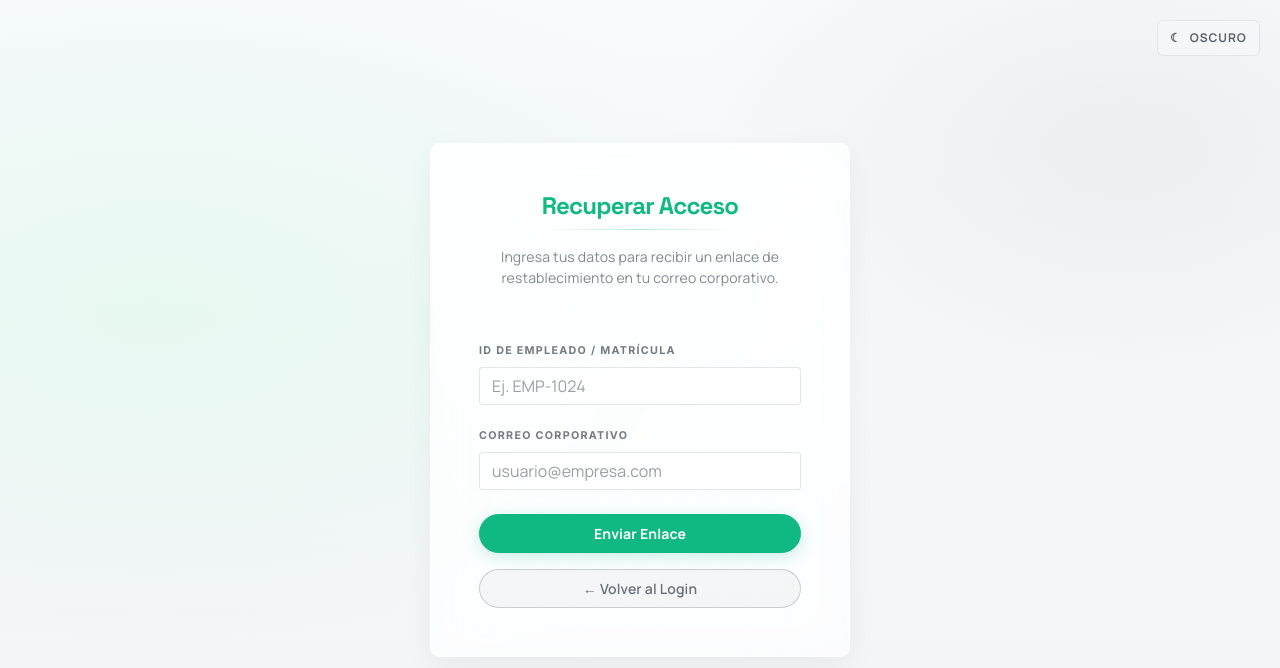
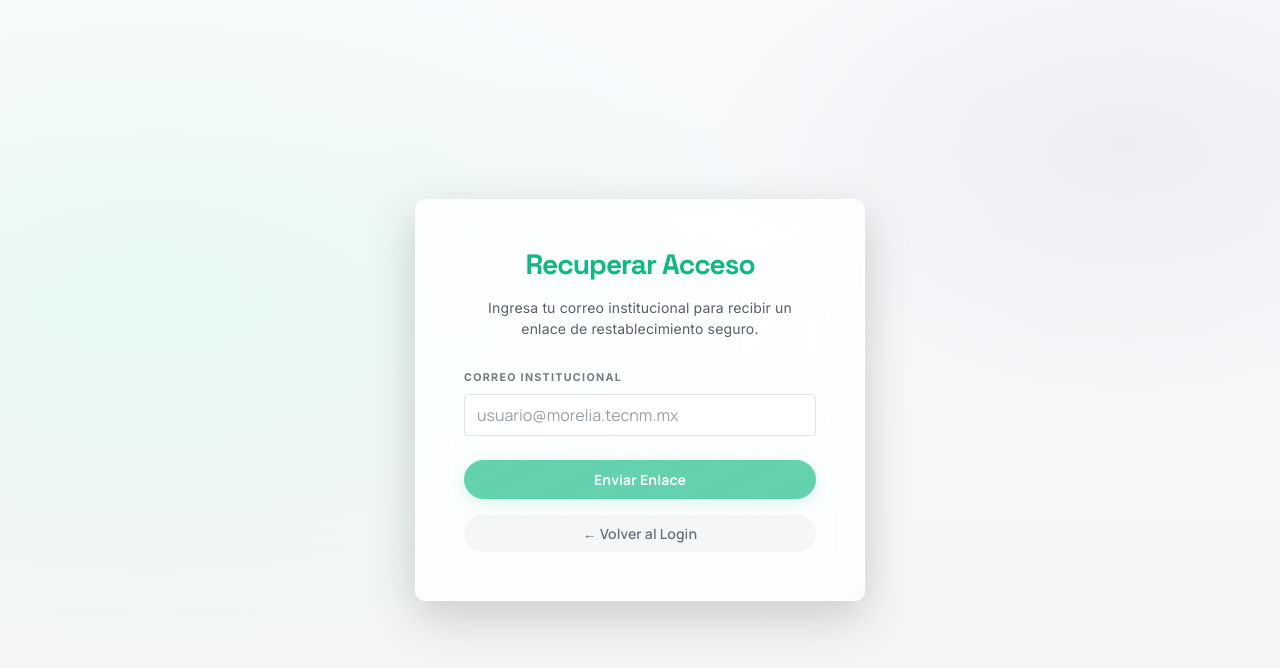
Before and after one commit to iowosyse/stack-underflow, a Vue app: page /forgot-password in a window 1280 px wide. Shown: the top 668 px of the page. Built offline with nearby package versions, Linux system fonts and the light colour scheme.

Commit message:
validacion de la informacion en formularios desde el lado del cliente en tiempo real

```diff
--- a/src/views/ForgotPasswordView.vue
+++ b/src/views/ForgotPasswordView.vue
@@ -1,61 +1,55 @@
 <template>
   <div class="d-flex flex-column align-items-center justify-content-center vh-100 user-bg">
-
-    <!-- Theme Toggle Flotante -->
-    <button @click="toggle" class="theme-toggle theme-toggle--float">
-      <span class="theme-toggle-icon">{{ isDark ? '☀' : '☾' }}</span>
-      <span class="theme-toggle-label">{{ isDark ? 'Claro' : 'Oscuro' }}</span>
-    </button>
-
-    <div class="glass-user p-5 text-center" style="width: 100%; max-width: 420px;">
-
-      <div class="mb-5">
-        <h2 class="h4 fw-bold mb-2 text-accent">Recuperar Acceso</h2>
-        <div style="height: 1px; background: linear-gradient(90deg, transparent, var(--accent), transparent); opacity: 0.30; margin: 0 auto; width: 60%;"></div>
-        <p class="small mt-3 opacity-55">
-          Ingresa tus datos para recibir un enlace de restablecimiento en tu correo corporativo.
-        </p>
-      </div>
+    <div class="glass-user p-5 text-center shadow-lg" style="width: 100%; max-width: 450px;">
+      <h3 class="mb-3 fw-bold text-accent">Recuperar Acceso</h3>
+      <p class="small mb-4 opacity-75" style="font-family: 'Inter', sans-serif;">Ingresa tu correo institucional para recibir un enlace de restablecimiento seguro.</p>
 
       <form @submit.prevent="handleRecover" class="text-start">
-        <div class="mb-3">
-          <label class="form-label">ID de Empleado / Matrícula</label>
-          <input type="text" class="form-control" v-model="employeeId" placeholder="Ej. EMP-1024">
+
+        <div class="mb-4">
+          <label class="form-label">Correo Institucional</label>
+          <input type="email" class="form-control py-2" v-model="email" placeholder="usuario@morelia.tecnm.mx" required>
+
+          <div v-if="email && !isEmailValid" class="text-danger mt-2" style="font-size: 0.75rem; font-family: 'Inter', sans-serif; font-weight: 600;">
+            Ingresa un correo válido (ej. tu_nombre@morelia.tecnm.mx)
+          </div>
         </div>
-        <div class="mb-4">
-          <label class="form-label">Correo Corporativo</label>
-          <input type="email" class="form-control" v-model="email" placeholder="usuario@empresa.com">
+
+        <div v-if="successMessage" class="alert alert-success small text-center fw-bold py-2 px-3" style="border-radius: var(--radius-xs); font-family: 'Inter', sans-serif; background: rgba(16, 185, 129, 0.15); border: 1px solid var(--accent); color: var(--accent);">
+          {{ successMessage }}
         </div>
-        <button type="submit" class="btn btn-primary w-100 py-2 rounded-pill mb-3">
+
+        <button v-else type="submit" class="btn btn-primary w-100 py-2 rounded-pill mb-3" :disabled="!isEmailValid">
           Enviar Enlace
         </button>
-        <RouterLink to="/" class="btn btn-outline-dark w-100 py-2 rounded-pill">
+
+        <RouterLink to="/" class="btn btn-outline-dark w-100 py-2 rounded-pill border-0 text-center d-block" style="text-decoration: none; background: rgba(0,0,0,0.05);">
           ← Volver al Login
         </RouterLink>
       </form>
     </div>
-
   </div>
 </template>
 
 <script setup>
-import { ref, onMounted } from 'vue'
-import { useRouter } from 'vue-router'
-import { useTheme } from '../composables/useTheme'
+import { ref, computed } from 'vue'
 
-const router     = useRouter()
-const employeeId = ref('')
-const email      = ref('')
-const { isDark, toggle, init } = useTheme()
+const email = ref('')
+const successMessage = ref('')
 
-onMounted(() => init())
+// Validación mediante Expresión Regular (Regex)
+const isEmailValid = computed(() => {
+  if (!email.value) return false
+
+  // Exige: Texto (letras, números, puntos) + @ + morelia.tecnm.mx exacto
+  const emailRegex = /^[a-zA-Z0-9._%+-]+@morelia\.tecnm\.mx$/i
+
+  // .test() compara lo que escribe el usuario con la regla matemática
+  return emailRegex.test(email.value.trim())
+})
 
 const handleRecover = () => {
-  if (employeeId.value && email.value) {
-    alert("Si los datos son correctos, recibirás un correo en los próximos minutos.")
-    router.push('/')
-  } else {
-    alert("Por favor llena todos los campos.")
-  }
+  successMessage.value = "Si el correo existe, hemos enviado las instrucciones."
+  email.value = ''
 }
 </script>
--- a/src/views/LoginView.vue
+++ b/src/views/LoginView.vue
@@ -1,7 +1,6 @@
 <template>
   <div class="d-flex flex-column align-items-center justify-content-center vh-100 user-bg">
 
-    <!-- Theme Toggle Flotante -->
     <button @click="toggle" class="theme-toggle theme-toggle--float">
       <span class="theme-toggle-icon">{{ isDark ? '☀' : '☾' }}</span>
       <span class="theme-toggle-label">{{ isDark ? 'Claro' : 'Oscuro' }}</span>
@@ -9,7 +8,6 @@
 
     <div class="glass-user p-5 text-center" style="width: 100%; max-width: 400px;">
 
-      <!-- Cabecera editorial -->
       <div class="mb-5">
         <h1 class="logo mb-2 text-accent" style="font-size: 1.1rem;">stack-underflow</h1>
         <div style="height: 1px; background: linear-gradient(90deg, transparent, var(--accent), transparent); opacity: 0.30; margin: 0 auto; width: 80%;"></div>
@@ -19,16 +17,21 @@
       <form @submit.prevent="handleLogin" class="text-start">
         <div class="mb-3">
           <label class="form-label">Usuario</label>
-          <input type="text" class="form-control" v-model="username" placeholder="admin o root">
+          <input type="text" class="form-control" v-model="username" placeholder="primer nombre, sin acentos" @input="clearError">
         </div>
         <div class="mb-4">
           <label class="form-label">Contraseña</label>
-          <input type="password" class="form-control" v-model="password" placeholder="admin o root">
+          <input type="password" class="form-control" v-model="password" placeholder="apellidos, sin acentos" @input="clearError">
         </div>
-        <button type="submit" class="btn btn-dark w-100 py-2 rounded-pill mb-3">
+
+        <div v-if="errorMessage" class="text-danger small fw-bold mb-3 text-center" style="font-family: 'Inter', sans-serif;">
+          {{ errorMessage }}
+        </div>
+
+        <button type="submit" class="btn btn-dark w-100 py-2 rounded-pill mb-3" :disabled="!isFormValid">
           Ingresar al Sistema
         </button>
-        <RouterLink to="/forgot-password" class="btn btn-outline-dark w-100 py-2 rounded-pill">
+        <RouterLink to="/forgot-password" class="btn btn-outline-dark w-100 py-2 rounded-pill text-center d-block" style="text-decoration: none;">
           Olvidé mi Contraseña
         </RouterLink>
       </form>
@@ -38,7 +41,7 @@
 </template>
 
 <script setup>
-import { ref, onMounted } from 'vue'
+import { ref, computed, onMounted } from 'vue'
 import { useRouter } from 'vue-router'
 import { store } from '../store'
 import { useTheme } from '../composables/useTheme'
@@ -46,14 +49,20 @@ import { useTheme } from '../composables/useTheme'
 const router   = useRouter()
 const username = ref('')
 const password = ref('')
+const errorMessage = ref('')
 const { isDark, toggle, init } = useTheme()
 
 onMounted(() => init())
+
+// Validación en tiempo real
+const isFormValid = computed(() => username.value.trim() !== '' && password.value.trim() !== '')
+
+const clearError = () => errorMessage.value = ''
 
 const handleLogin = () => {
   const role = store.login(username.value, password.value)
   if      (role === 'admin') router.push('/admin')
   else if (role === 'user')  router.push('/user')
-  else alert("Credenciales incorrectas. (Recuerda: minúsculas y sin acentos)")
+  else errorMessage.value = "Credenciales incorrectas. Verifica tus datos."
 }
 </script>
--- a/src/views/UserView.vue
+++ b/src/views/UserView.vue
@@ -57,7 +57,12 @@
                   <textarea class="form-control" rows="3" v-model="description"
                             placeholder="Describe el problema con el mayor detalle posible…"></textarea>
                 </div>
-                <button type="submit" class="btn btn-primary w-100 py-2 rounded-pill">
+
+                <div v-if="ticketSuccess" class="text-accent fw-bold small text-center mb-3" style="font-family: 'Inter', sans-serif;">
+                  ✔ Ticket levantado y enviado a soporte correctamente.
+                </div>
+
+                <button type="submit" class="btn btn-primary w-100 py-2 rounded-pill" :disabled="!isFormValid">
                   Enviar Ticket
                 </button>
               </form>
@@ -121,6 +126,7 @@ const router      = useRouter()
 const subject     = ref('')
 const category    = ref('Hardware')
 const description = ref('')
+const ticketSuccess = ref(false)
 const { isDark, toggle, init } = useTheme()
 
 onMounted(() => init())
@@ -132,11 +138,17 @@ const myTickets = computed(() =>
   [...store.tickets, ...store.closedTickets].filter(t => t.author === store.currentUser?.fullName)
 )
 
+// Validación: El botón se activa solo si hay texto en ambos campos
+const isFormValid = computed(() => subject.value.trim() !== '' && description.value.trim() !== '')
+
 const submitTicket = () => {
-  if (!subject.value || !description.value) return alert("Llena todos los campos.")
   store.addTicket(subject.value, category.value, description.value)
   subject.value     = ''
   description.value = ''
+
+  // Mostrar mensaje de éxito temporalmente
+  ticketSuccess.value = true
+  setTimeout(() => ticketSuccess.value = false, 3500)
 }
 
 const logout = () => { store.logout(); router.push('/') }
```
Also changed, not shown: src/views/NewUserView.vue (+19 -14 lines).
